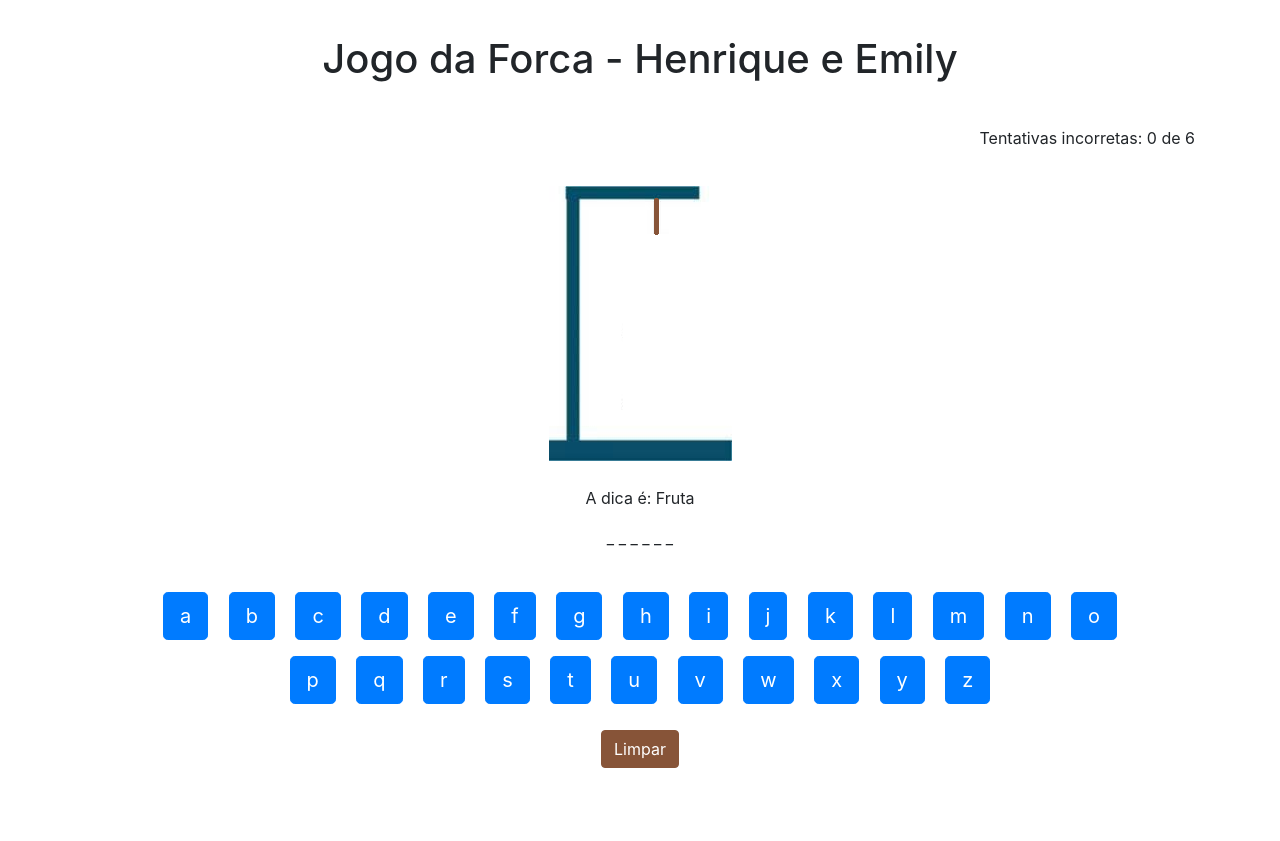
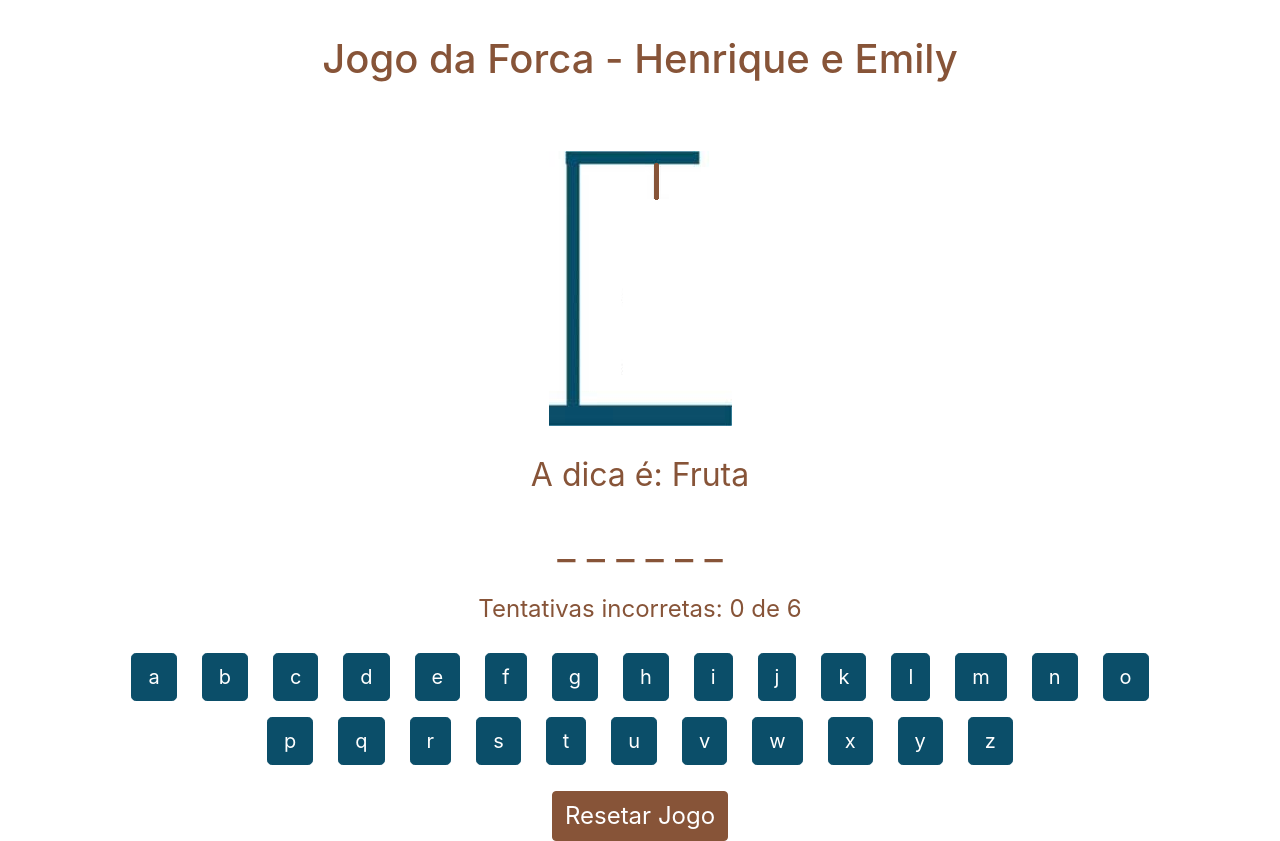
Before and after one commit to HGalieta/santander-coders-forca, a plain HTML site: page index.html in a window 1280 px wide. Before the commit the page ends 803 px from the top, so only its background shows below. Drawn offline with nearby package versions, Linux system fonts and the light colour scheme.

Commit message:
style: muda cor e tamanho das fontes

```diff
--- a/css/style.css
+++ b/css/style.css
@@ -1,11 +1,12 @@
 .btn-info {
+  font-size: 1.5rem;
   background-color: #875438;
   border-color: #875438;
 }
 
 .btn-info:hover {
-  background-color: black;
-  border-color: black;
+  background-color: #503120;
+  border-color: #503120;
 }
 
 .btn-info:focus {
@@ -14,14 +15,14 @@
   box-shadow: unset;
 }
 
-.btn-info.active  {
-  background-color: #875438;
-  border-color: #875438;
+.btn-info:active {
+  background-color: black !important;
+  border-color: black !important;
   box-shadow: unset;
 }
 
 .text-center {
-    padding: 35px;
+  padding: 35px;
 }
 
 img {
@@ -30,4 +31,35 @@ img {
 
 div#teclado {
   padding: 18px;
+  font-size: 2rem;
+  color: #0b4e69;
 }
+
+.btn-primary {
+  background-color: #0b4e69;
+  border-color: #0b4e69;
+}
+
+#dica {
+  font-size: 2rem;
+  color: #875438;
+}
+
+#palavraDestacada {
+  font-size: 2.5rem;
+  color: #875438;
+}
+
+.titulo {
+  color: #875438;
+}
+
+.erros,
+.main {
+  padding: 0;
+}
+
+.erros {
+  font-size: 1.5rem;
+  color: #875438;
+}
--- a/index.html
+++ b/index.html
@@ -9,22 +9,24 @@
       integrity="sha384-xOolHFLEh07PJGoPkLv1IbcEPTNtaed2xpHsD9ESMhqIYd0nLMwNLD69Npy4HI+N"
       crossorigin="anonymous"
     />
-    <link rel="stylesheet" href="css/style.css">
+    <link rel="stylesheet" href="css/style.css" />
     <title>Jogo da Forca - Henrique e Emily</title>
   </head>
   <body>
     <div class="container">
-      <h1 class="text-center">Jogo da Forca - Henrique e Emily</h1>
-      <div class="float-right">
-        Tentativas incorretas: <span id="erros">0</span> de
-        <span id="maxErros"></span>
-      </div>
-      <div class="text-center">
+      <h1 class="text-center titulo">Jogo da Forca - Henrique e Emily</h1>
+      <div class="text-center main">
         <img id="imagemForca" src="./imagens/forca0.png" />
         <p id="dica"></p>
         <p id="palavraDestacada"></p>
+        <div class="text-center erros">
+          Tentativas incorretas: <span id="erros">0</span> de
+          <span id="maxErros"></span>
+        </div>
         <div id="teclado"></div>
-        <button class="btn btn-info" onclick="limpar()">Limpar</button>
+        <button id="resetar" class="btn btn-info" onclick="limpar()">
+          Resetar Jogo
+        </button>
       </div>
     </div>
     <script type="text/javascript" src="js/forca.js"></script>
--- a/js/forca.js
+++ b/js/forca.js
@@ -1,13 +1,13 @@
 const listaPalavras = [
   {
-    dica: 'Animal',
-    palavras: ['MACACO', 'CACHORRO', 'ORANGOTANGO', 'RINOCERONTE'],
+    dica: "Animal",
+    palavras: ["MACACO", "CACHORRO", "ORANGOTANGO", "RINOCERONTE"],
   },
-  { dica: 'Fruta', palavras: ['ABACATE', 'TOMATE', 'GRAVIOLA', 'BANANA'] },
+  { dica: "Fruta", palavras: ["ABACATE", "TOMATE", "GRAVIOLA", "BANANA"] },
 ];
 
 let dica;
-let palavraSorteada = '';
+let palavraSorteada = "";
 let maxErros = 6;
 let erros = 0;
 let chute = [];
@@ -24,8 +24,8 @@ function sorteiaPalavra() {
 }
 
 function gerarBotoes() {
-  let botoesHTML = 'abcdefghijklmnopqrstuvwxyz'
-    .split('')
+  let botoesHTML = "abcdefghijklmnopqrstuvwxyz"
+    .split("")
     .map(
       (letra) =>
         `
@@ -44,24 +44,24 @@ function gerarBotoes() {
       </button>
     `
     )
-    .join('');
+    .join("");
 
-  document.getElementById('teclado').innerHTML = botoesHTML;
+  document.getElementById("teclado").innerHTML = botoesHTML;
 }
 
-document.getElementById('maxErros').innerHTML = maxErros;
+document.getElementById("maxErros").innerHTML = maxErros;
 
 function advinhaPalavra() {
   statusDaPalavra = letras
     .map((letra) => (chute.indexOf(letra) >= 0 ? letra : " _ "))
     .join("");
 
-  document.getElementById('palavraDestacada').innerHTML = statusDaPalavra;
+  document.getElementById("palavraDestacada").innerHTML = statusDaPalavra;
 }
 
 function verificaChute(letraChutada) {
   chute.push(letraChutada.toUpperCase());
-  document.getElementById(letraChutada).setAttribute('disabled', true);
+  document.getElementById(letraChutada).setAttribute("disabled", true);
 
   if (letras.includes(letraChutada.toUpperCase())) {
     advinhaPalavra();
@@ -73,48 +73,53 @@ function verificaChute(letraChutada) {
 }
 
 function verificaSeGanhou() {
-  if(statusDaPalavra === palavraSorteada) {
-    document.getElementById('teclado').innerHTML = 'Você ganhou!'
+  if (statusDaPalavra === palavraSorteada) {
+    document.getElementById("teclado").innerHTML = "Você ganhou!";
+    document.getElementById("resetar").innerText = "Jogar novamente";
   }
 }
 
 function verificaSePerdeu() {
-  if(erros === maxErros) {
-    document.getElementById('palavraDestacada').innerHTML = `A resposta era: ${palavraSorteada}`;
-    document.getElementById('teclado').innerHTML = 'Você perdeu!'
+  if (erros === maxErros) {
+    document.getElementById(
+      "palavraDestacada"
+    ).innerHTML = `A resposta era: ${palavraSorteada}`;
+    document.getElementById("teclado").innerHTML = "Você perdeu!";
+    document.getElementById("resetar").innerText = "Jogar novamente";
   }
 }
 
 function adicionaErro() {
   erros++;
 
-  document.getElementById('erros').innerText = erros;
+  document.getElementById("erros").innerText = erros;
 
   document
-    .getElementById('imagemForca')
-    .setAttribute('src', `imagens/forca${erros}.png`);
+    .getElementById("imagemForca")
+    .setAttribute("src", `imagens/forca${erros}.png`);
 }
 
 function escreveDica(dica) {
-  let paragrafoDica = document.getElementById('dica');
+  let paragrafoDica = document.getElementById("dica");
   paragrafoDica.innerText = `A dica é: ${dica}`;
 }
 
 function limpar() {
   erros = 0;
   chute = [];
-  document.getElementById('imagemForca').src = './imagens/forca0.png';
-  document.getElementById('erros').innerText = erros;
+  document.getElementById("imagemForca").src = "./imagens/forca0.png";
+  document.getElementById("erros").innerText = erros;
 
   sorteiaPalavra();
   gerarBotoes();
   advinhaPalavra();
   escreveDica(dica);
+  document.getElementById("resetar").innerText = "Resetar Jogo";
 }
 
 sorteiaPalavra();
 let palavraMaiuscula = palavraSorteada.toUpperCase();
-let letras = palavraMaiuscula.split('');
+let letras = palavraMaiuscula.split("");
 gerarBotoes();
 advinhaPalavra();
 escreveDica(dica);
```
